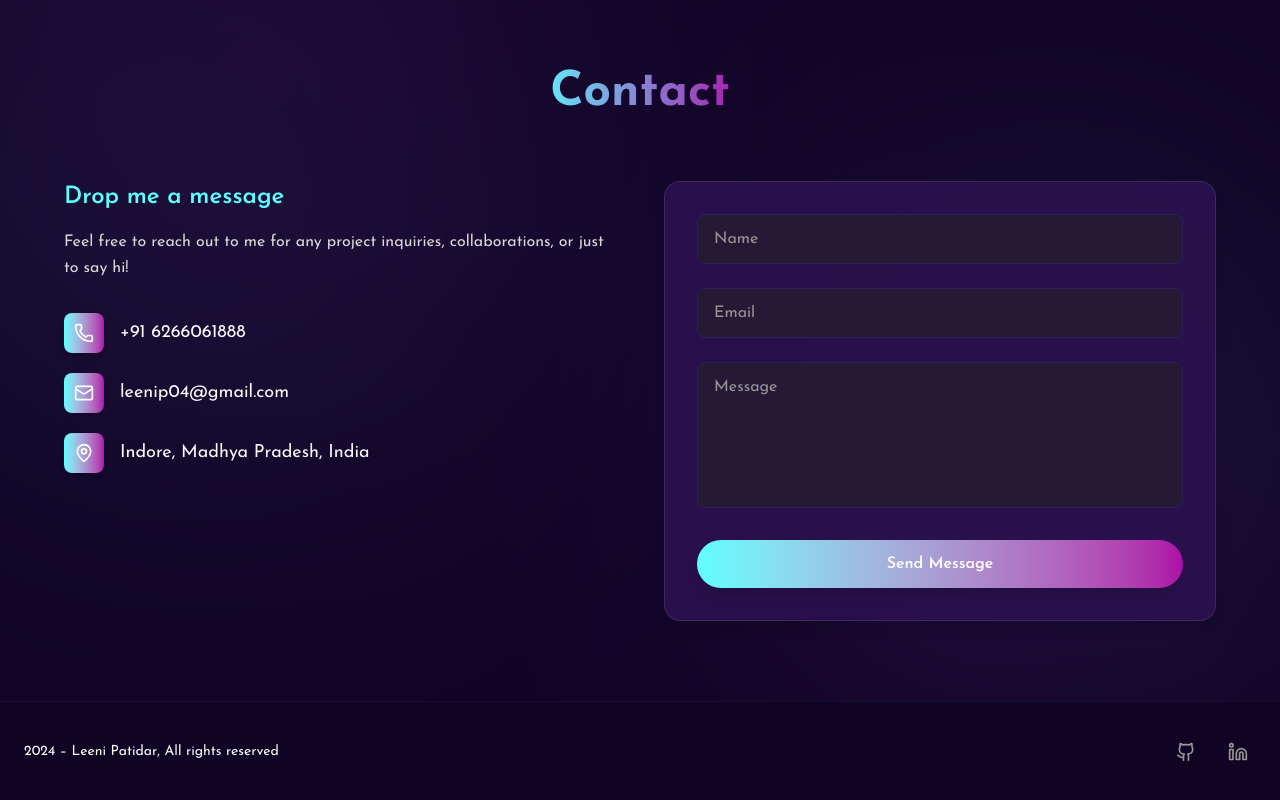
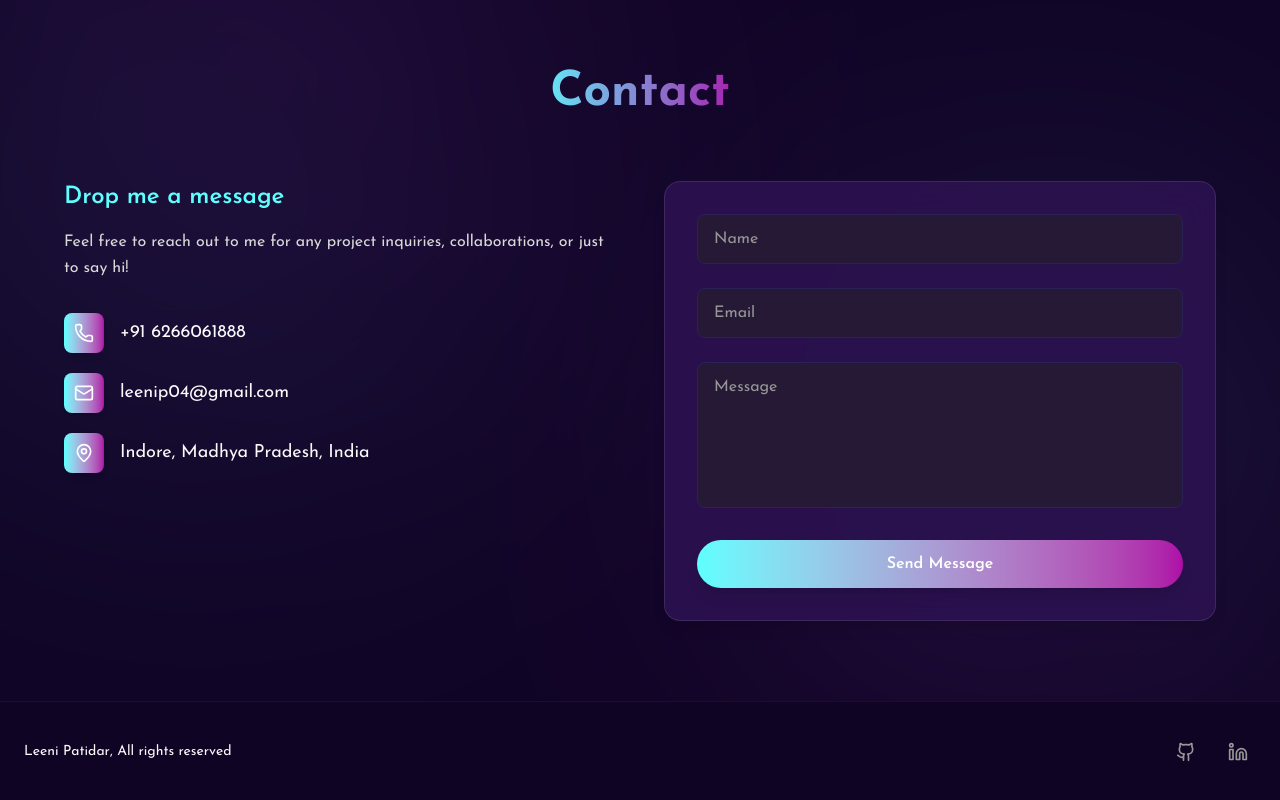
Before and after one commit to Leeni-Patidar/LEENI_PORTFOLIO, a React (Vite) app: page / in a window 1280 px wide. Shown: the part 4433-5233 px from the top of the page. Built offline with nearby package versions, Linux system fonts and the light colour scheme.

Commit message:
Update Footer.jsx

```diff
--- a/src/components/Footer.jsx
+++ b/src/components/Footer.jsx
@@ -7,7 +7,7 @@ export default function Footer() {
       <div className="max-w-7xl mx-auto flex flex-col md:flex-row justify-between items-center space-y-4 md:space-y-0">
         {/* Left side text */}
         <p className="text-[#FAFAFA] text-sm font-josefin">
-          2024 – Leeni Patidar, All rights reserved
+        Leeni Patidar, All rights reserved
         </p>
 
         {/* Social icons */}
```
